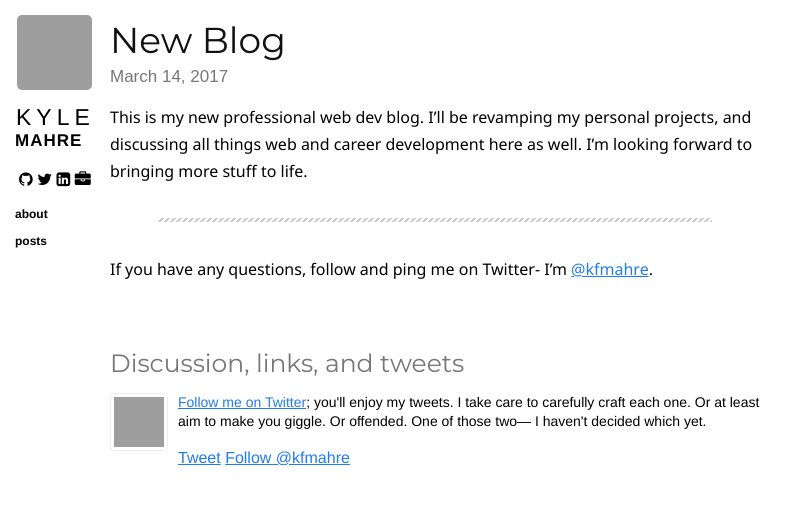
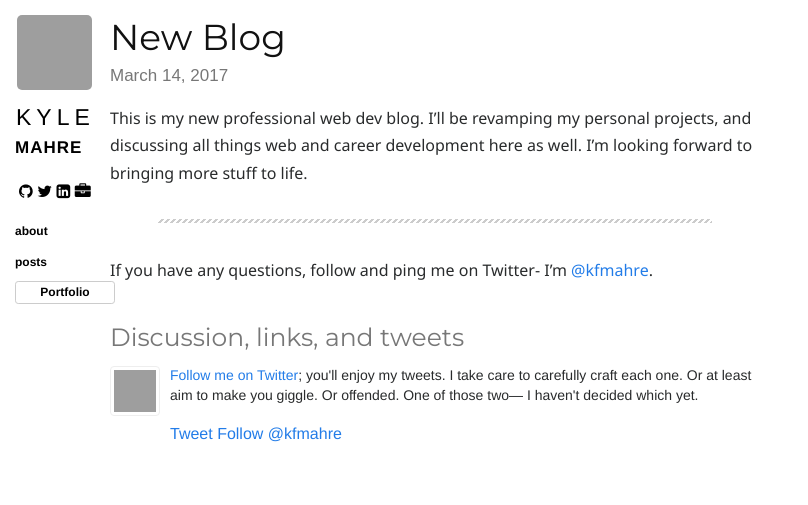
Before and after one commit to kfmahre/kfmahre.github.io, a Jekyll site: the page built from _posts/2017-03-14-left.markdown, in a window 1280 px wide. Shown: the top 505 px of the page, without its empty margins (0-808 px from the left). Built offline with Jekyll 4.4.1, drawn with Linux system fonts in a browser that asks for light colours; nearby versions of some CDN libraries; comment, search, counter and statistics services are not loaded; grey boxes are pictures that could not be loaded.

Commit message:
feat: added bootstrap 4 cdn links and a button link on sidebar to my portfolio

```diff
--- a/_includes/head.html
+++ b/_includes/head.html
@@ -12,7 +12,7 @@
   <meta name="viewport" content="width=device-width, initial-scale=1, maximum-scale=1">
 
   <link rel="alternate" type="application/rss+xml" href="/atom.xml" />
-
+  <link href="https://maxcdn.bootstrapcdn.com/bootstrap/4.0.0-alpha.6/css/bootstrap.min.css" rel="stylesheet" integrity="sha384-rwoIResjU2yc3z8GV/NPeZWAv56rSmLldC3R/AZzGRnGxQQKnKkoFVhFQhNUwEyJ" crossorigin="anonymous">
   <link href="//netdna.bootstrapcdn.com/font-awesome/4.0.3/css/font-awesome.css" rel="stylesheet" />
   <link rel="stylesheet" href="{{ site.url }}/css/base.css" type="text/css" media="screen, projection" />
   <link rel="stylesheet" href="{{ site.url }}/css/pygments.css" type="text/css" />
@@ -20,6 +20,6 @@
   <link media="only screen and (device-width: 768px)" href="{{ site.github.url }}/css/mobile.css" type="text/css" rel="stylesheet" />
   <link href="https://fonts.googleapis.com/css?family=Montserrat|Noto+Sans" rel="stylesheet">
   <link rel="apple-touch-icon" href="{{ site.github.url }}/apple-touch-icon.png" />
-
+  <script src="https://maxcdn.bootstrapcdn.com/bootstrap/4.0.0-alpha.6/js/bootstrap.min.js" integrity="sha384-vBWWzlZJ8ea9aCX4pEW3rVHjgjt7zpkNpZk+02D9phzyeVkE+jo0ieGizqPLForn" crossorigin="anonymous"></script>
   <script type="text/javascript" src="{{ site.github.url }}/js/application.js"></script>
 </head>
--- a/_includes/sidebar.html
+++ b/_includes/sidebar.html
@@ -23,5 +23,8 @@
       <li><a href="/about.html">about</a></li>
       <li><a href="/">posts</a></li>
     </ul>
+    <ul>
+      <li><a class="btn btn-secondary btn-sm" href="http://kfmahre.github.io/Portfolio/">Portfolio</a></li>
+    </ul>
   </section>
 </section>
```
